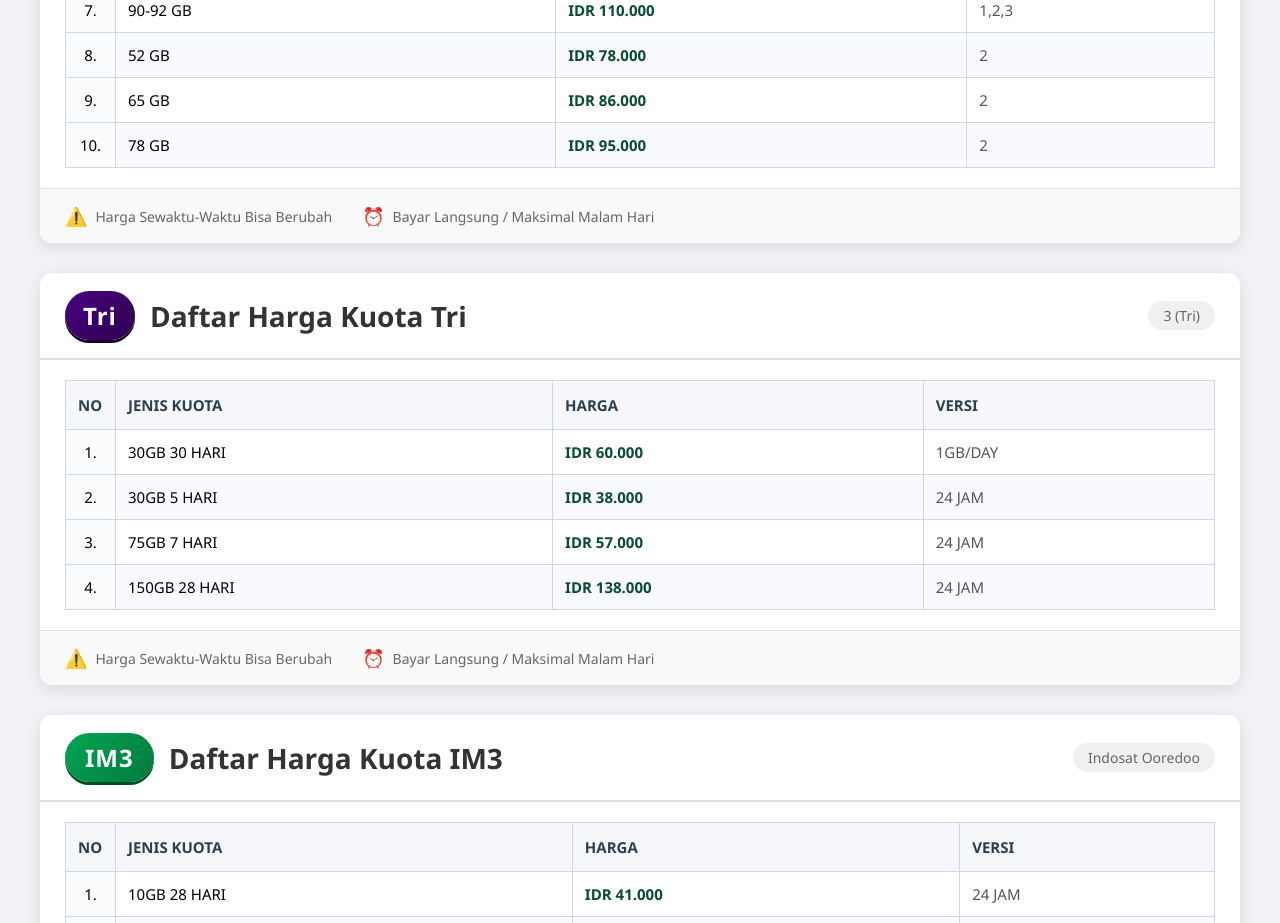
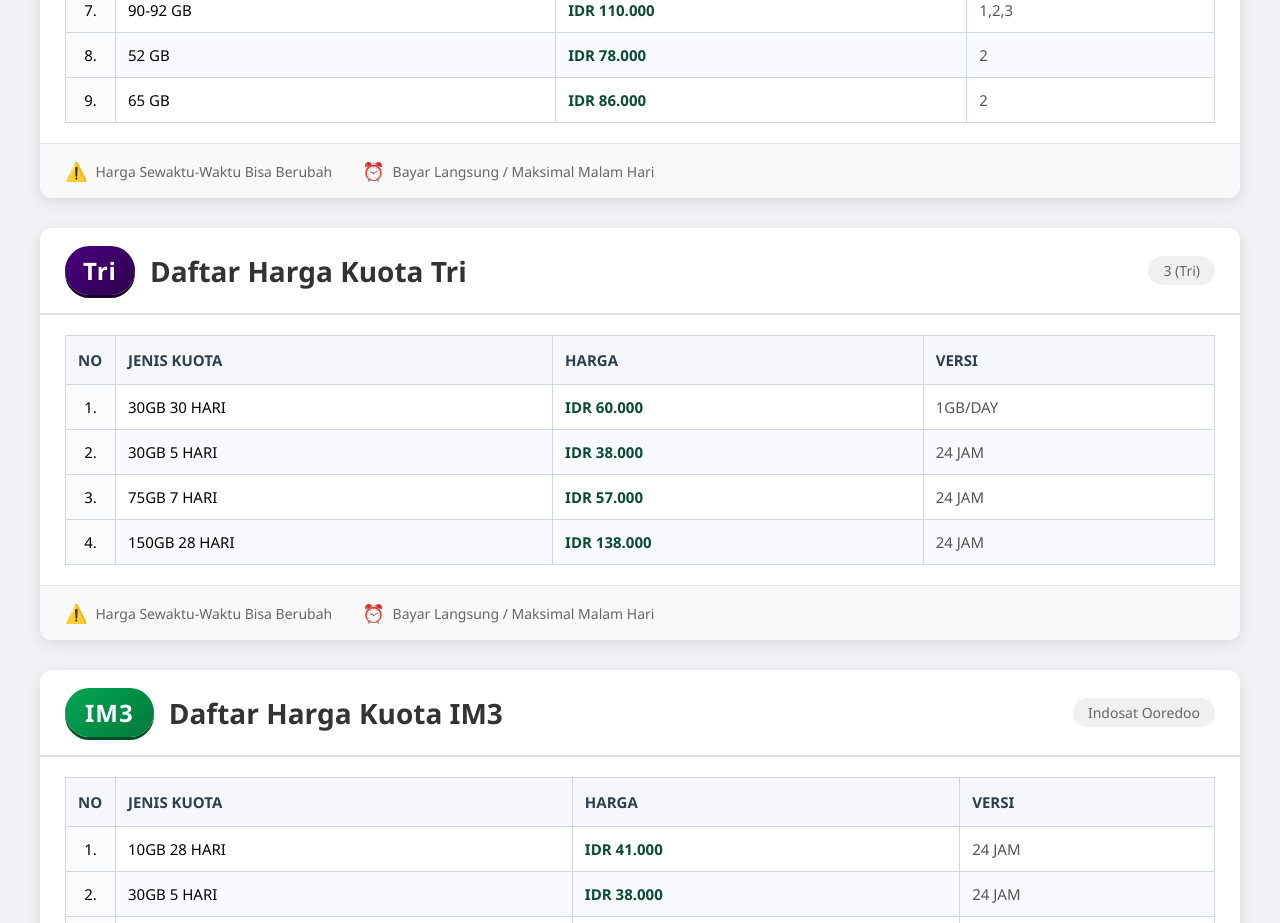
Before and after one commit to infinilimapuluh/New1, a plain HTML site: page index.html in a window 1280 px wide. Shown: the part 1440-2363 px from the top of the page. Drawn offline with Linux system fonts and the light colour scheme.

Commit message:
Update index.html

```diff
--- a/index.html
+++ b/index.html
@@ -318,7 +318,6 @@
                         <tr><td>7.</td><td>90-92 GB</td><td>IDR 110.000</td><td>1,2,3</td></tr>
                         <tr><td>8.</td><td>52 GB</td><td>IDR 78.000</td><td>2</td></tr>
                         <tr><td>9.</td><td>65 GB</td><td>IDR 86.000</td><td>2</td></tr>
-                        <tr><td>10.</td><td>78 GB</td><td>IDR 95.000</td><td>2</td></tr>
                     </tbody>
                 </table>
             </div>
```
